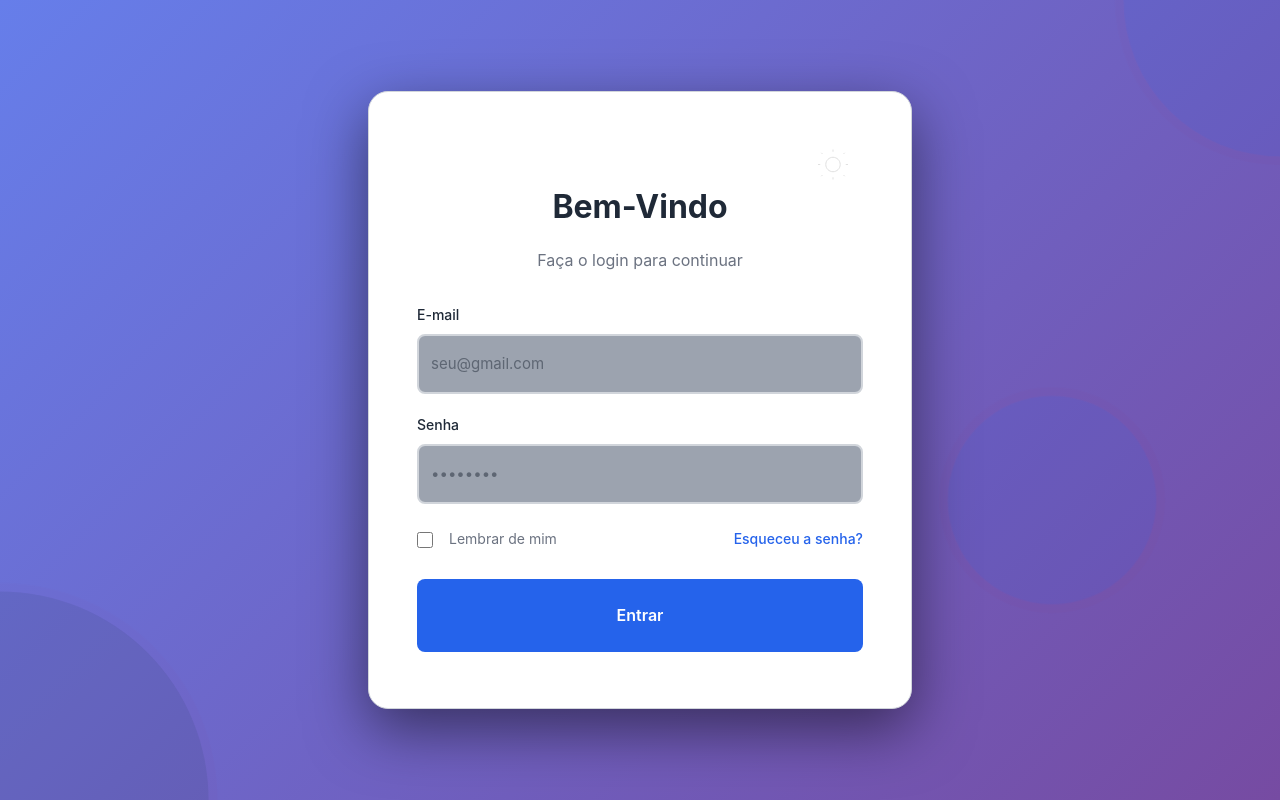
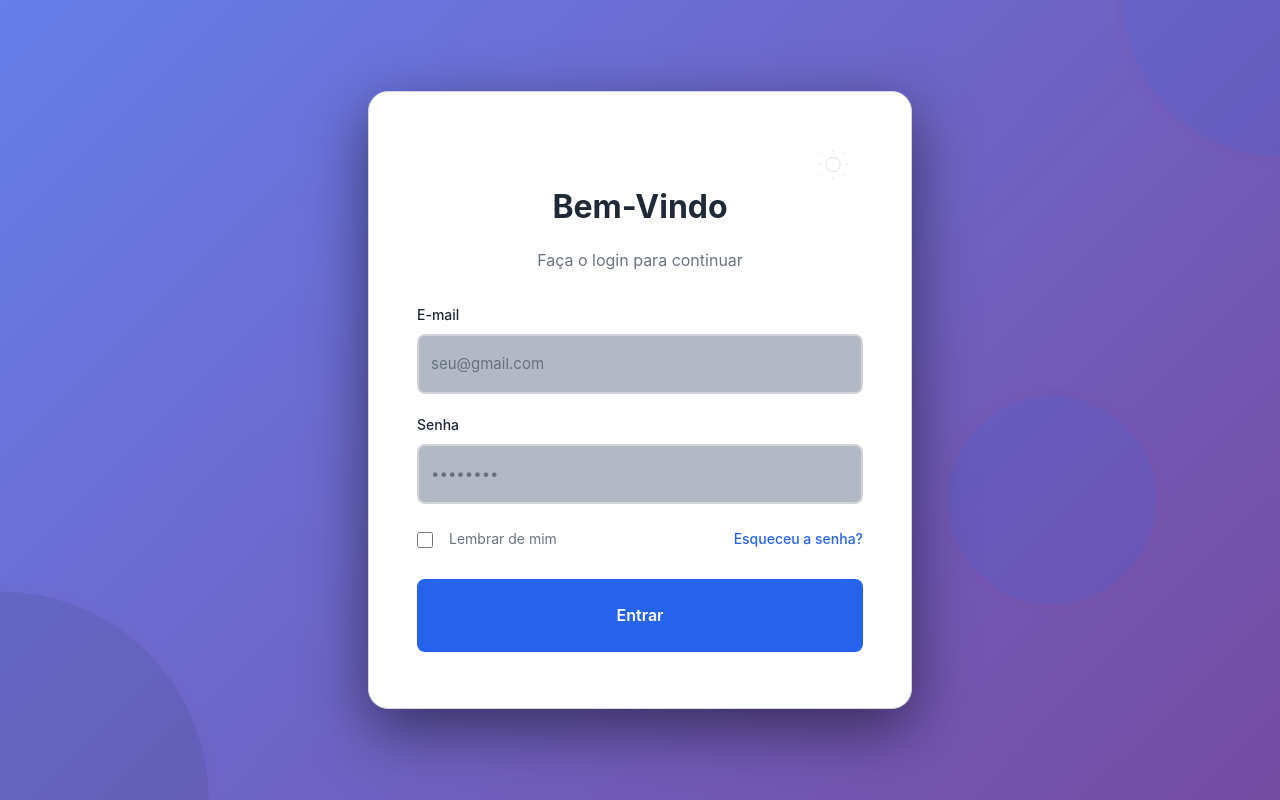
Before and after one commit to DevPeress/EduConnect-Web, a React (Vite) app: page /login in a window 1280 px wide. Built offline with nearby package versions, Linux system fonts and the light colour scheme.

Commit message:
Troca da cor do input no modo white

```diff
--- a/src/index.css
+++ b/src/index.css
@@ -22,7 +22,7 @@ html, body, #root {
   --border-light: #4b5563;
   --bg-body: #f3f4f6;
   --bg-card: #ffffff;
-  --bg-input: #9ca3af;
+  --bg-input: #b2b9c5;
   --bg-sidebar: #e5e7eb;
   --error-color: #ef4444;
   --success-color: #10b981;
```
